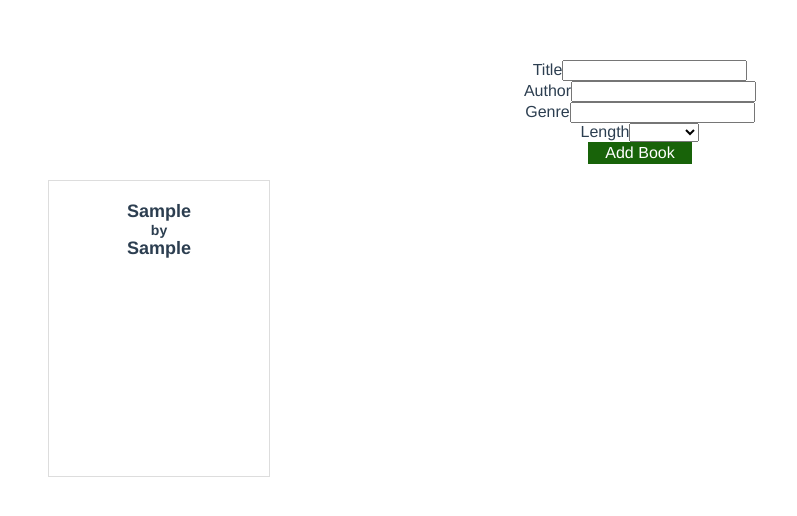
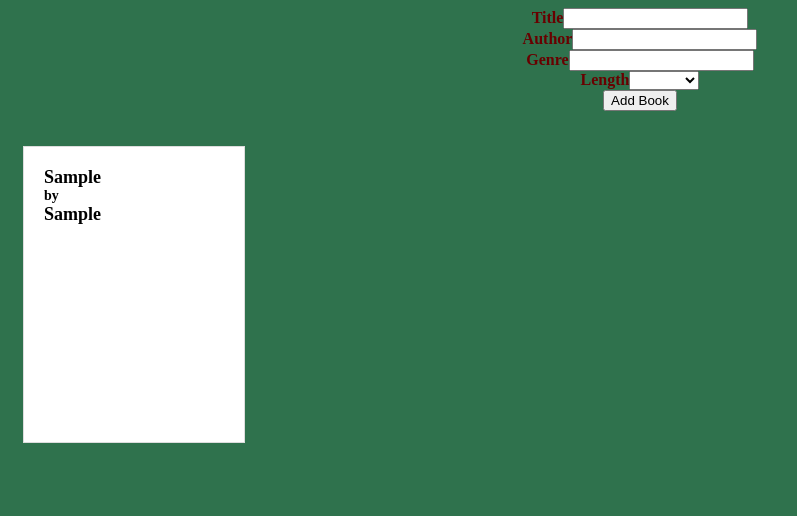
Before and after one commit to JackWeidman/weidman-library-app, a Vue app: page / in a window 1280 px wide. Both pictures are taken after typing "Sample", "Sample", "Sample" into the empty fields and a click on the button "Add Book". Shown: the top 516 px of the page, without its empty margins (0-797 px from the left). Built offline with nearby package versions, Linux system fonts and the light colour scheme.

Commit message:
More styling changes

```diff
--- a/src/App.vue
+++ b/src/App.vue
@@ -1,6 +1,6 @@
 <template>
-  <AddBook @add-book="addBook"></AddBook>
-  <ul>
+  <AddBook @add-book="addBook" class="centered"></AddBook>
+  <div class="books-container">
     <BookObject
       v-for="book in books"
       :key="book.id"
@@ -10,7 +10,7 @@
       :length="book.length"
       :review="book.review"
     ></BookObject>
-  </ul>
+  </div>
 </template>
 
 <script>
@@ -42,7 +42,16 @@ export default {
 };
 </script>
 
-<style>
+<style scoped>
+
+.centered {
+  margin-bottom: 20px;
+  text-align: center;
+}
+.books-container {
+  display: flex;
+  flex-wrap: wrap;
+}
 #app {
   font-family: Avenir, Helvetica, Arial, sans-serif;
   -webkit-font-smoothing: antialiased;
@@ -61,3 +70,8 @@ export default {
   padding: 0.05rem 1rem;
 }
 </style>
+<style>
+body {
+  background-color: rgb(47, 114, 77); /* Change to your desired background color */
+}
+</style>
--- a/src/components/AddBook.vue
+++ b/src/components/AddBook.vue
@@ -1,19 +1,19 @@
 <template>
-  <form @submit.prevent="addBook">
+  <form @submit.prevent="addBook" class="font-color">
     <div>
-      <label>Title</label>
+      <strong><label>Title</label></strong>
       <input type="text" v-model="newBook.title" />
     </div>
     <div>
-      <label>Author</label>
+      <strong><label>Author</label></strong>
       <input type="text" v-model="newBook.author" />
     </div>
     <div>
-      <label>Genre</label>
+      <strong><label>Genre</label></strong>
       <input type="text" v-model="newBook.genre" />
     </div>
     <div>
-      <label for="dropdown">Length</label>
+      <strong><label for="dropdown">Length</label></strong>
       <select id="dropdown" v-model="newBook.length">
         <option value="Short">Short</option>
         <option value="Medium">Medium</option>
@@ -52,8 +52,13 @@ export default {
         genre: '',
         length: '',
         // review: '',
-      }
+      };
     },
   },
 };
 </script>
+<style scoped>
+.font-color {
+  color: rgb(104, 0, 0);
+}
+</style>
--- a/src/components/BookObject.vue
+++ b/src/components/BookObject.vue
@@ -1,11 +1,13 @@
 <template>
+
   <div class="book" @click="toggleDetails">
-    <div class="cover">
+    <div class="cover" :class="{ open: detailsAreVisible }">
       <h2>{{ title }}</h2>
       <h4>by</h4>
       <h2>{{ author }}</h2>
     </div>
-    <div class="pages" :class="{ open: detailsAreVisible }">
+
+    <div class="pages">
       <div class="content">
         <h2>Genre: {{ genre }}</h2>
         <h2>Length: {{ length }}</h2>
@@ -14,6 +16,7 @@
       </div>
     </div>
   </div>
+
 </template>
 
 <script>
@@ -33,10 +36,15 @@ export default {
 </script>
 
 <style scoped>
+/* .books-container{
+  display: flex;
+  flex-wrap: wrap;
+} */
 .book {
   position: relative;
   width: 200px;
   height: 275px;
+  margin: 15px;
   background-color: #f9f9f9;
   border: 1px solid #ddd;
   padding: 10px;
@@ -53,27 +61,11 @@ export default {
   padding: 20px;
   background-color: #fff;
   box-sizing: border-box;
+  transform-origin: left center;
+  transition: transform 0.5s ease;
 }
 
-.pages {
-  position: absolute;
-  top: 0;
-  left: 0;
-  width: 100%;
-  height: 100%;
-  background-color: #f7efe5;
-  box-sizing: border-box;
-  transform-origin: left center;
-  transform: rotateY(-180deg);
-  backface-visibility: hidden;
-  transition: transform 0.3s ease;
-}
-
-.pages.open {
-  transform: rotateY(0deg);
-}
-
-.content {
+.pages.content {
   padding: 20px;
 }
 
@@ -91,4 +83,8 @@ export default {
 .book h4 {
   font-size: 14px;
 }
+
+.cover.open {
+  transform: translateX(-100%);
+}
 </style>
```
